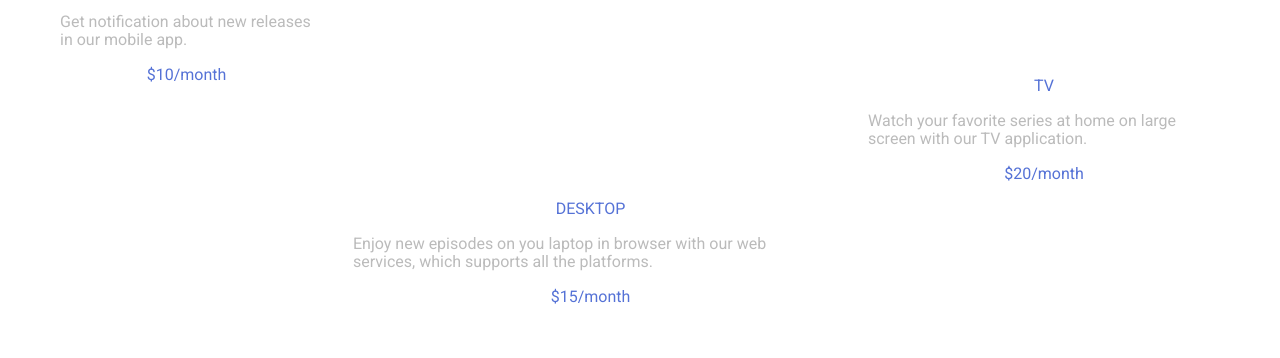
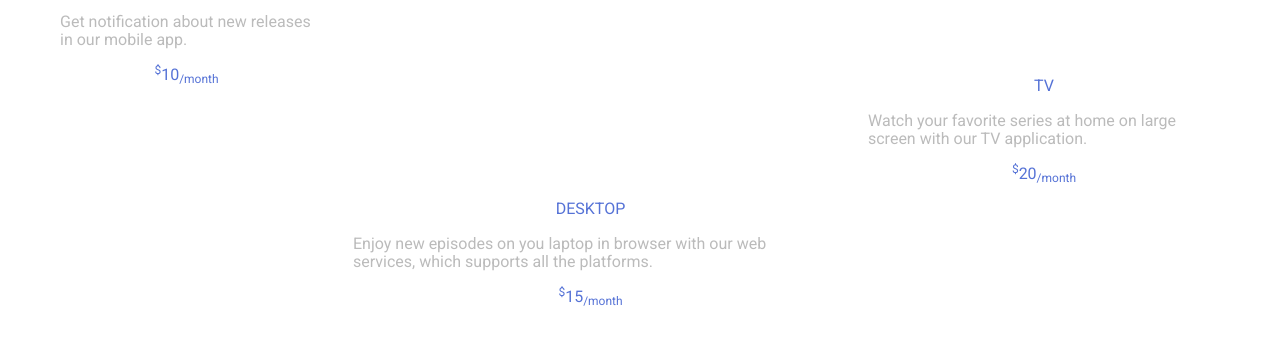
Before and after one commit to hartex/frontloops-challenge, a website: page src/task-1/index.html in a window 1280 px wide. Shown: the part 611-969 px from the top of the page. Drawn offline with nearby package versions, Linux system fonts and the light colour scheme.

Commit message:
work continues on loop 1

```diff
--- a/src/task-1/index.html
+++ b/src/task-1/index.html
@@ -29,7 +29,7 @@
     </svg>
     <p class="offer-header">MOBILE</p>
     <p class="offer-text">Get notification about new releases in our mobile app.</p>
-    <p class="offer-price">$<span>10</span>/month</p>
+    <p class="offer-price"><sup>$</sup>10<sub>/month</sub></p>
   </div>
 
   <div class="offer">
@@ -39,7 +39,7 @@
     <p class="offer-header">DESKTOP</p>
     <p class="offer-text">Enjoy new episodes on you laptop in browser with our web services, which supports all the
       platforms.</p>
-    <p class="offer-price">$15/month</p>
+    <p class="offer-price"><sup>$</sup>15<sub>/month</sub></p>
   </div>
 
   <div class="offer">
@@ -49,7 +49,7 @@
     </svg>
     <p class="offer-header">TV</p>
     <p class="offer-text">Watch your favorite series at home on large screen with our TV application.</p>
-    <p class="offer-price">$20/month</p>
+    <p class="offer-price"><sup>$</sup>20<sub>/month</sub></p>
   </div>
 </div>
 </body>
```
